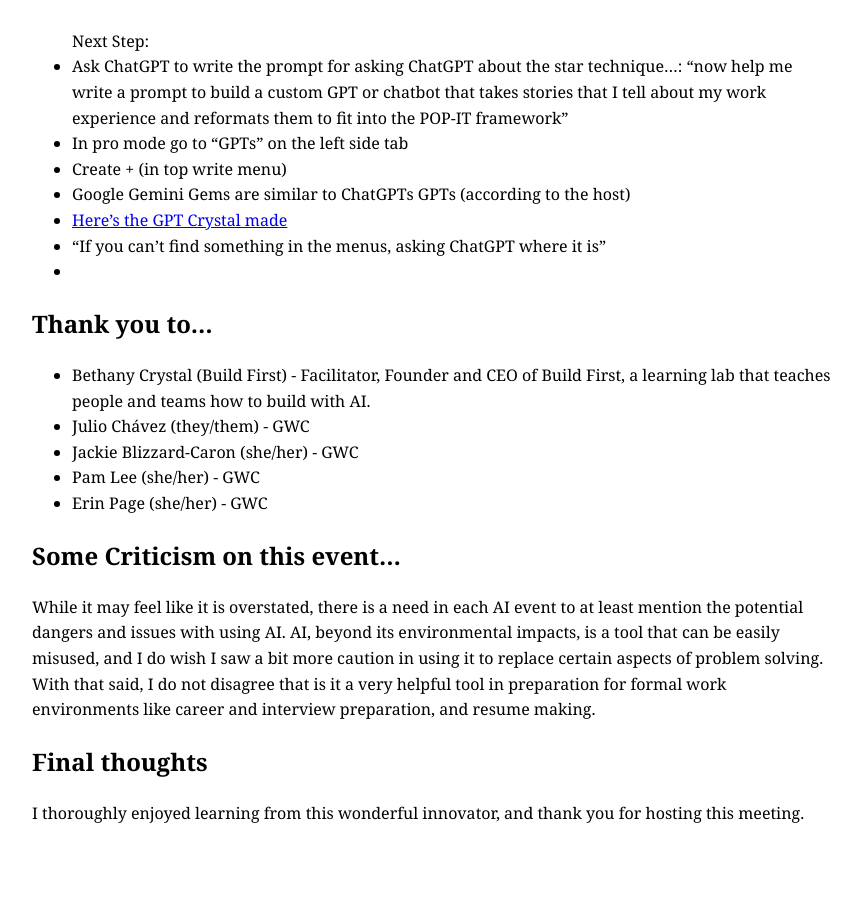
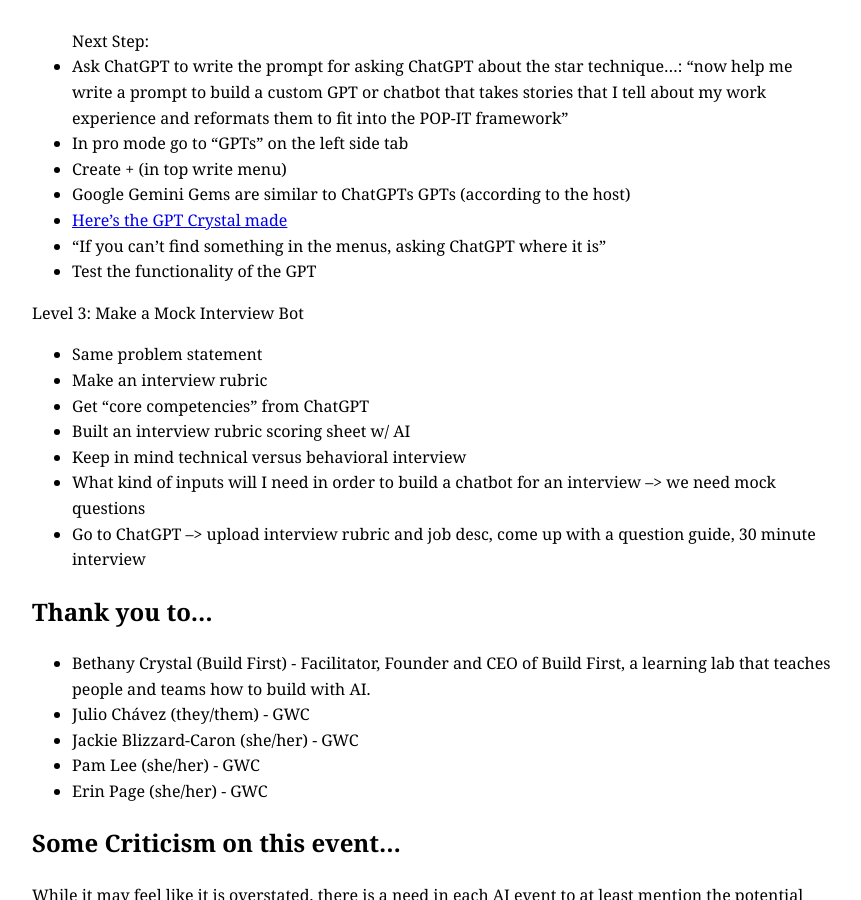
Before and after one commit to CaptainSapphire/PH-s-Blog, a Jekyll site: the page built from _posts/2025-09-24-GWC Workshop-AI for the Job Hunt.md, in a window 1280 px wide and 900 px high, scrolled down 1865 px. Shown: the whole window, without its empty margins (208-1069 px from the left). Built offline with Jekyll 4.4.1, drawn with Linux system fonts in a browser that asks for light colours; our own code applies the rules of GitHub Pages for plain Markdown files.

Commit message:
Update 2025-09-24-GWC Workshop-AI for the Job Hunt.md

```diff
--- a/_posts/2025-09-24-GWC Workshop-AI for the Job Hunt.md
+++ b/_posts/2025-09-24-GWC Workshop-AI for the Job Hunt.md
@@ -55,8 +55,16 @@
 - Google Gemini Gems are similar to ChatGPTs GPTs (according to the host)
 - [Here's the GPT Crystal made](https://chatgpt.com/g/g-68d32e7be1488191820004dfb0b6d6ac-star-technique-interview-helper)
 - "If you can't find something in the menus, asking ChatGPT where it is"
--
+- Test the functionality of the GPT
 
+Level 3: Make a Mock Interview Bot
+- Same problem statement
+- Make an interview rubric
+- Get "core competencies" from ChatGPT
+- Built an interview rubric scoring sheet w/ AI
+- Keep in mind technical versus behavioral interview
+- What kind of inputs will I need in order to build a chatbot for an interview --> we need mock questions
+- Go to ChatGPT --> upload interview rubric and job desc, come up with a question guide, 30 minute interview
 
 ## Thank you to...
 - Bethany Crystal (Build First) - Facilitator, Founder and CEO of Build First, a learning lab that teaches people and teams how to build with AI.
```
